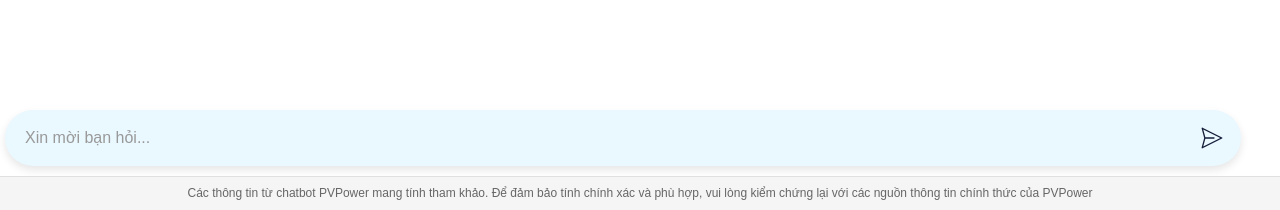
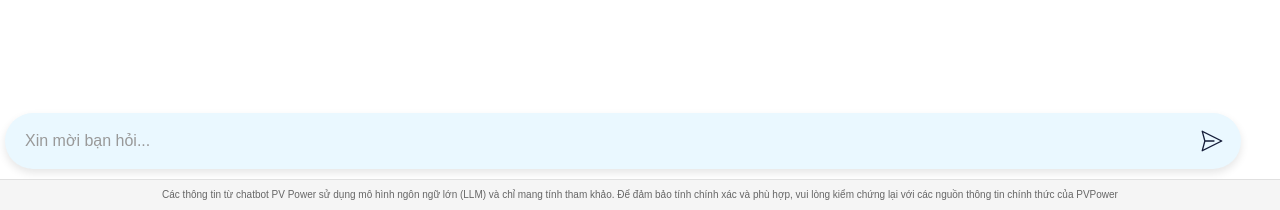
Before and after one commit to Vietnam-Petroleum-Institute-1/PVPower-Webapp, a Flask app: page /chatbot_index in a window 1280 px wide. Shown: the part 590-800 px from the top of the page. Run offline with Flask 3, Linux system fonts and the light colour scheme; some libraries are stand-ins or nearby versions.

Commit message:
add warning hehe

```diff
--- a/app/static/css/chatbot.css
+++ b/app/static/css/chatbot.css
@@ -492,8 +492,8 @@ body, html {
 }
 
 .disclaimer {
-  padding: 8px 12px;
-  font-size: 12px;
+  padding: 8px 10px;
+  font-size: 10px;
   color: #666;
   text-align: center;
   background-color: #f5f5f5;
--- a/app/static/css/chatbot_index.css
+++ b/app/static/css/chatbot_index.css
@@ -410,8 +410,8 @@ body, html {
 
 
 .disclaimer {
-  padding: 8px 12px;
-  font-size: 12px;
+  padding: 8px 10px;
+  font-size: 10px;
   color: #666;
   text-align: center;
   background-color: #f5f5f5;
--- a/app/templates/chatbot.html
+++ b/app/templates/chatbot.html
@@ -28,7 +28,7 @@
 
     </div>
     <div class="disclaimer">
-      Các thông tin từ chatbot PVPower mang tính tham khảo. Để đảm bảo tính chính xác và phù hợp, vui lòng kiểm chứng lại với các nguồn thông tin chính thức của PVPower
+      Các thông tin từ chatbot PV Power sử dụng mô hình ngôn ngữ lớn (LLM) và chỉ mang tính tham khảo. Để đảm bảo tính chính xác và phù hợp, vui lòng kiểm chứng lại với các nguồn thông tin chính thức của PVPower
     </div>
   </div>
 
--- a/app/templates/chatbot_index.html
+++ b/app/templates/chatbot_index.html
@@ -21,7 +21,7 @@
 
     </div>
     <div class="disclaimer">
-      Các thông tin từ chatbot PVPower mang tính tham khảo. Để đảm bảo tính chính xác và phù hợp, vui lòng kiểm chứng lại với các nguồn thông tin chính thức của PVPower
+      Các thông tin từ chatbot PV Power sử dụng mô hình ngôn ngữ lớn (LLM) và chỉ mang tính tham khảo. Để đảm bảo tính chính xác và phù hợp, vui lòng kiểm chứng lại với các nguồn thông tin chính thức của PVPower
     </div>
   </div>
 
```
